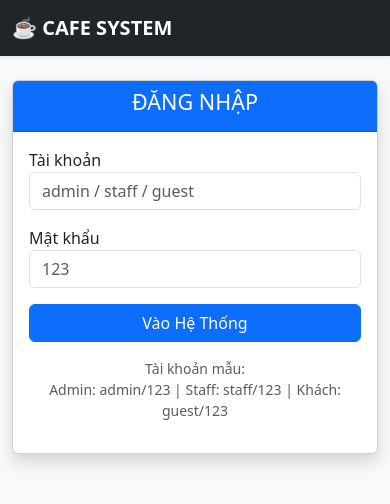
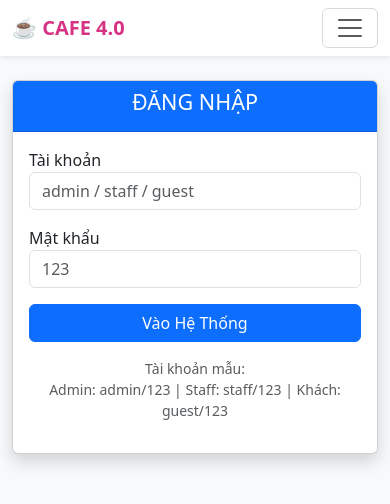
Before and after one commit to mthaononame/Cafe13425, a Flask app: page /login in a window 390 px wide. Shown: the top 504 px of the page. Run offline with Flask 3, Linux system fonts and the light colour scheme; some libraries are stand-ins or nearby versions.

Commit message:
Refactor base.html structure and styles

```diff
--- a/templates/base.html
+++ b/templates/base.html
@@ -4,33 +4,46 @@
     <meta charset="UTF-8">
     <meta name="viewport" content="width=device-width, initial-scale=1.0">
     <title>Hệ Thống Cafe Thông Minh</title>
+
     <link href="https://cdn.jsdelivr.net/npm/bootstrap@5.3.0/dist/css/bootstrap.min.css" rel="stylesheet">
-    <script src="https://cdnjs.cloudflare.com/ajax/libs/socket.io/4.0.1/socket.io.js"></script>
+
+    <link rel="stylesheet" href="https://cdnjs.cloudflare.com/ajax/libs/font-awesome/6.0.0/css/all.min.css">
+
     <style>
-        .img-product { width: 100%; height: 150px; object-fit: cover; }
+        body { background-color: #f8f9fa; }
+        /* ĐÃ XÓA HIỆU ỨNG NHẢY (TRANSFORM) TẠI ĐÂY */
+        .navbar-brand { font-weight: bold; color: #d63384 !important; }
+
+        /* Chỉ giữ lại hiệu ứng đổ bóng nhẹ khi di chuột để biết đang chọn */
+        .card:hover { box-shadow: 0 0.5rem 1rem rgba(0, 0, 0, 0.15) !important; }
     </style>
 </head>
-<body class="bg-light">
+<body>
 
-    <nav class="navbar navbar-expand-lg navbar-dark bg-dark mb-4 shadow-sm">
+    <nav class="navbar navbar-expand-lg navbar-light bg-white shadow-sm mb-4">
         <div class="container">
-            <a class="navbar-brand fw-bold" href="/">☕ CAFE SYSTEM</a>
-            <div class="d-flex align-items-center">
-                {% if current_user.is_authenticated %}
-                    <span class="text-white me-3 d-none d-md-block">
-                        Xin chào, <strong>{{ current_user.full_name }}</strong>
-                    </span>
-                    <a href="/logout" class="btn btn-outline-danger btn-sm fw-bold">Đăng xuất</a>
-                {% endif %}
+            <a class="navbar-brand" href="/">☕ CAFE 4.0</a>
+            <button class="navbar-toggler" type="button" data-bs-toggle="collapse" data-bs-target="#navbarNav">
+                <span class="navbar-toggler-icon"></span>
+            </button>
+            <div class="collapse navbar-collapse" id="navbarNav">
+                <ul class="navbar-nav ms-auto">
+                    {% if current_user.is_authenticated %}
+                        <li class="nav-item"><span class="nav-link fw-bold">Xin chào, {{ current_user.full_name }}</span></li>
+                        <li class="nav-item"><a class="nav-link text-danger fw-bold" href="{{ url_for('logout') }}">Đăng xuất</a></li>
+                    {% else %}
+                        <li class="nav-item"><a class="nav-link fw-bold" href="{{ url_for('login') }}">Đăng nhập</a></li>
+                    {% endif %}
+                </ul>
             </div>
         </div>
     </nav>
 
-    <div class="container">
+    <div class="container pb-5">
         {% with messages = get_flashed_messages(with_categories=true) %}
             {% if messages %}
                 {% for category, message in messages %}
-                    <div class="alert alert-{{ category }} alert-dismissible fade show shadow-sm">
+                    <div class="alert alert-{{ category }} alert-dismissible fade show" role="alert">
                         {{ message }}
                         <button type="button" class="btn-close" data-bs-dismiss="alert"></button>
                     </div>
@@ -41,75 +54,17 @@
         {% block content %}{% endblock %}
     </div>
 
-    <div class="modal fade" id="notificationModal" tabindex="-1">
-        <div class="modal-dialog modal-dialog-centered">
-            <div class="modal-content">
-                <div class="modal-header bg-primary text-white">
-                    <h5 class="modal-title fw-bold">🔔 Thông báo</h5>
-                    <button type="button" class="btn-close btn-close-white" data-bs-dismiss="modal"></button>
-                </div>
-                <div class="modal-body fs-5 text-center py-4" id="notify-content"></div>
-                <div class="modal-footer justify-content-center">
-                    <button type="button" class="btn btn-primary px-4 fw-bold" data-bs-dismiss="modal">OK</button>
-                </div>
-            </div>
-        </div>
-    </div>
-
-    <div class="modal fade" id="confirmationModal" tabindex="-1">
-        <div class="modal-dialog modal-dialog-centered">
-            <div class="modal-content">
-                <div class="modal-header bg-danger text-white">
-                    <h5 class="modal-title fw-bold">⚠️ Xác nhận</h5>
-                    <button type="button" class="btn-close btn-close-white" data-bs-dismiss="modal"></button>
-                </div>
-                <div class="modal-body fs-5 text-center py-4" id="confirm-content">
-                    Bạn có chắc chắn muốn thực hiện?
-                </div>
-                <div class="modal-footer justify-content-center">
-                    <button type="button" class="btn btn-secondary px-3" data-bs-dismiss="modal">Hủy bỏ</button>
-                    <button type="button" class="btn btn-danger px-3 fw-bold" id="confirm-btn-yes">Đồng ý</button>
-                </div>
-            </div>
-        </div>
-    </div>
-
     <script src="https://cdn.jsdelivr.net/npm/bootstrap@5.3.0/dist/js/bootstrap.bundle.min.js"></script>
+    <script src="https://cdnjs.cloudflare.com/ajax/libs/socket.io/4.0.1/socket.io.js"></script>
 
     <script>
-        // Hàm hiển thị thông báo
-        function showNotify(message) {
-            let modalEl = document.getElementById('notificationModal');
-            if(modalEl) {
-                document.getElementById('notify-content').innerText = message;
-                new bootstrap.Modal(modalEl).show();
-            } else {
-                alert(message); // Fallback nếu lỗi modal
-            }
-        }
-
-        // Hàm hiển thị xác nhận
-        let confirmModalInstance;
-        function showConfirm(message, callback) {
-            let modalEl = document.getElementById('confirmationModal');
-            if(modalEl) {
-                document.getElementById('confirm-content').innerText = message;
-                let confirmBtn = document.getElementById('confirm-btn-yes');
-
-                // Xóa sự kiện cũ
-                let newBtn = confirmBtn.cloneNode(true);
-                confirmBtn.parentNode.replaceChild(newBtn, confirmBtn);
-
-                newBtn.addEventListener('click', function() {
-                    callback();
-                    confirmModalInstance.hide();
-                });
-
-                confirmModalInstance = new bootstrap.Modal(modalEl);
-                confirmModalInstance.show();
-            } else {
-                if(confirm(message)) callback(); // Fallback
-            }
+        function showNotify(msg) {
+            let div = document.createElement('div');
+            div.className = 'alert alert-success position-fixed top-0 end-0 m-3 shadow';
+            div.style.zIndex = "9999";
+            div.innerText = msg;
+            document.body.appendChild(div);
+            setTimeout(() => div.remove(), 3000);
         }
     </script>
 </body>
```
